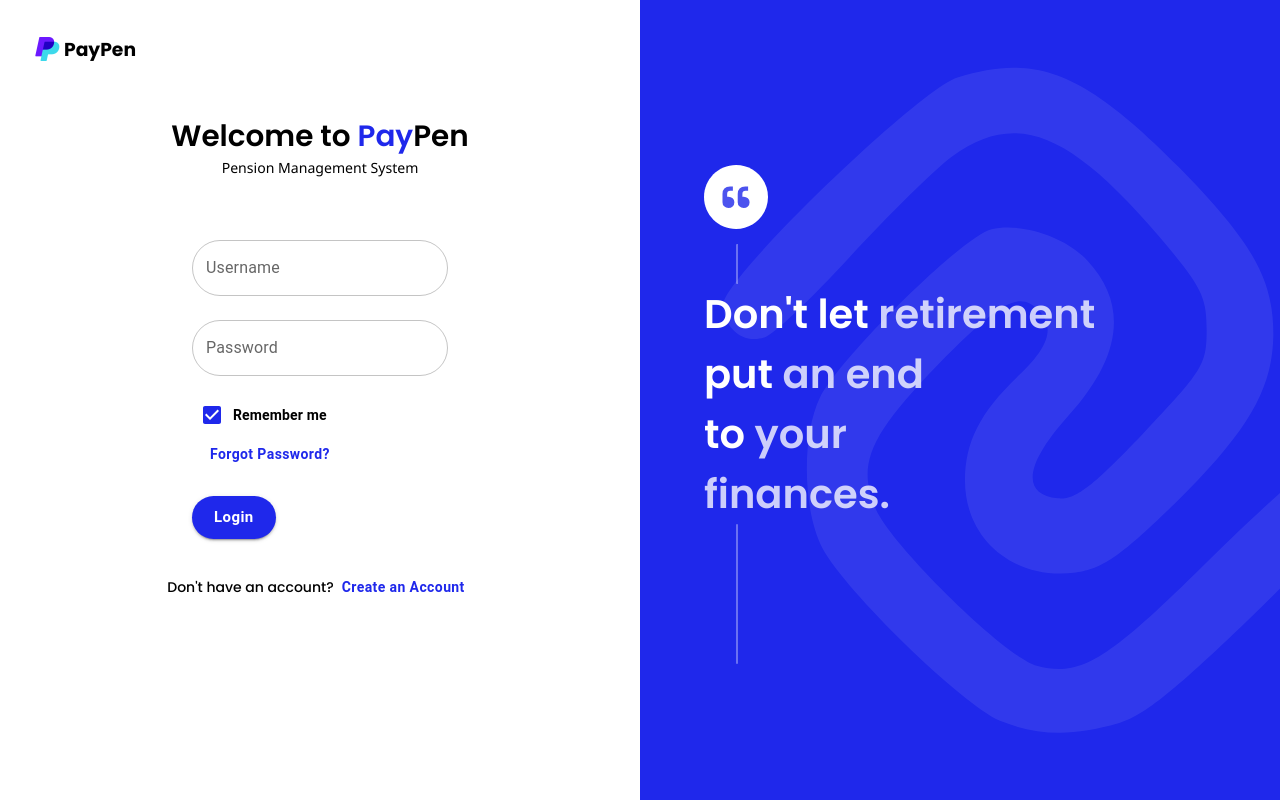
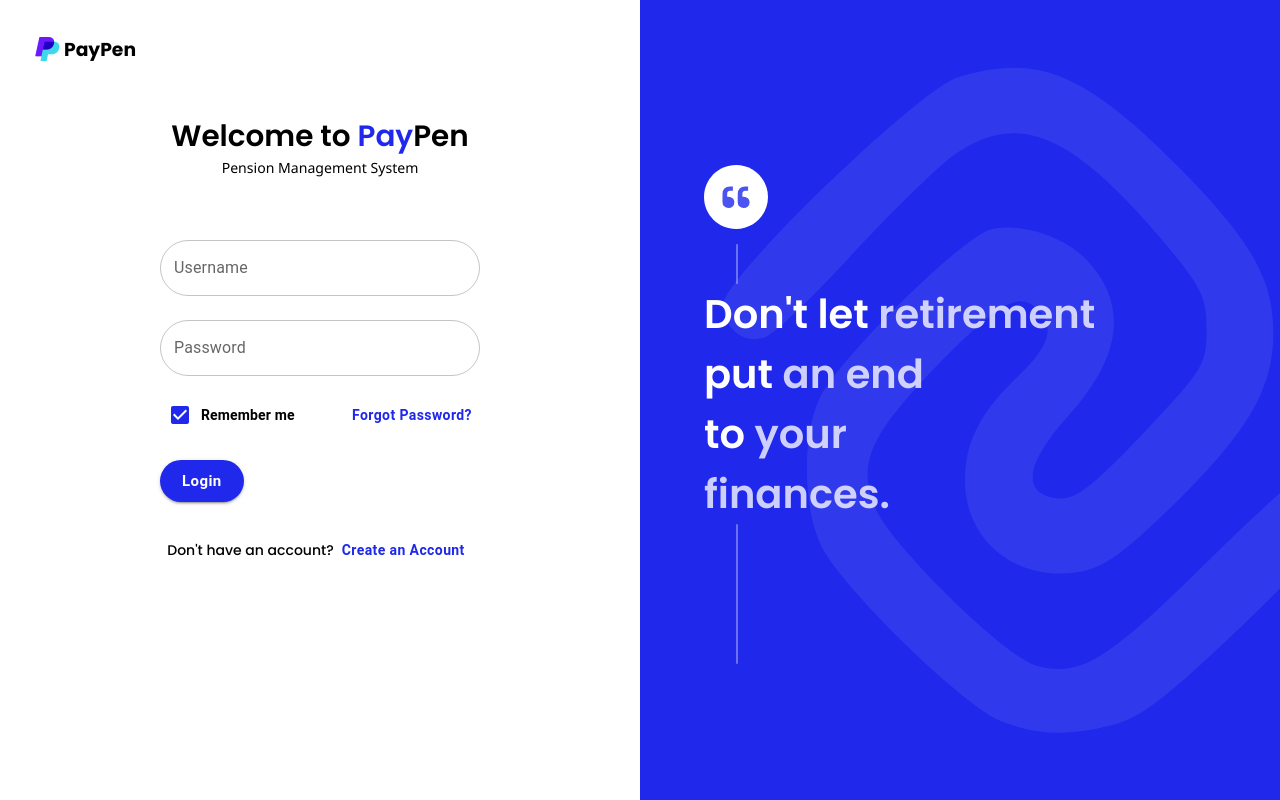
Before and after one commit to DrHowdyDoo/paypen, a React (Create React App) app: page / in a window 1280 px wide. Built offline with nearby package versions, Linux system fonts and the light colour scheme; a web font is replaced by a local one.

Commit message:
minor ui fixes

```diff
--- a/src/Components/Home.css
+++ b/src/Components/Home.css
@@ -121,6 +121,7 @@
     display: flex;
     flex-direction: row;
     flex-wrap: wrap;
+    align-items: center;
     justify-content: space-between;
     margin-left: 10px;
     margin-top: 10px;
@@ -131,9 +132,21 @@
     text-align: center;
 }
 
-@media (max-width: 1200px) {
+@media (max-width: 800px) {
     .container {
         flex-direction: column;
+    }
+}
+
+@media (max-width: 1280px) {
+    .form {
+        width: 60%;
+    }
+}
+
+@media (max-width: 1580px) {
+    .form {
+        width: 50%;
     }
 }
 
```
